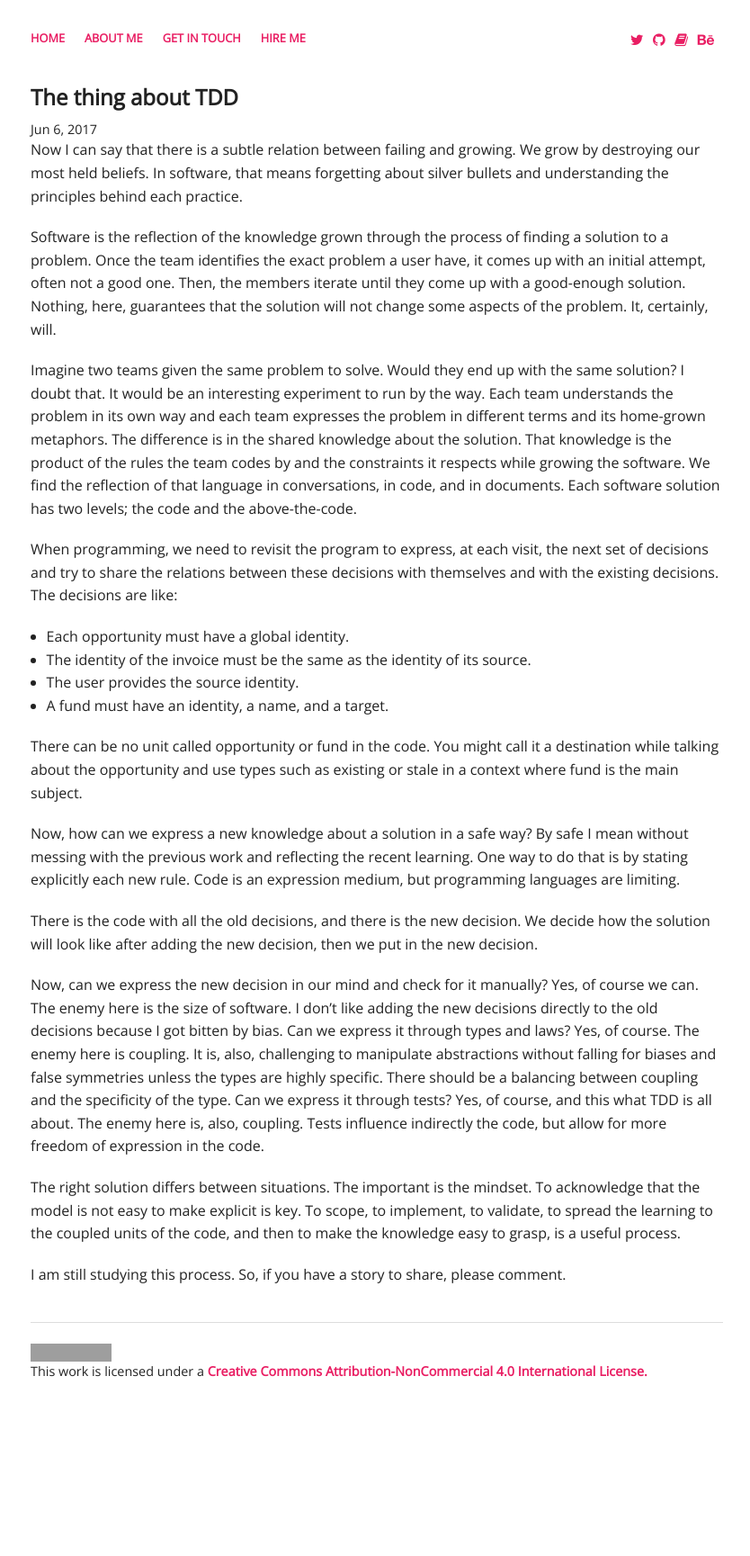
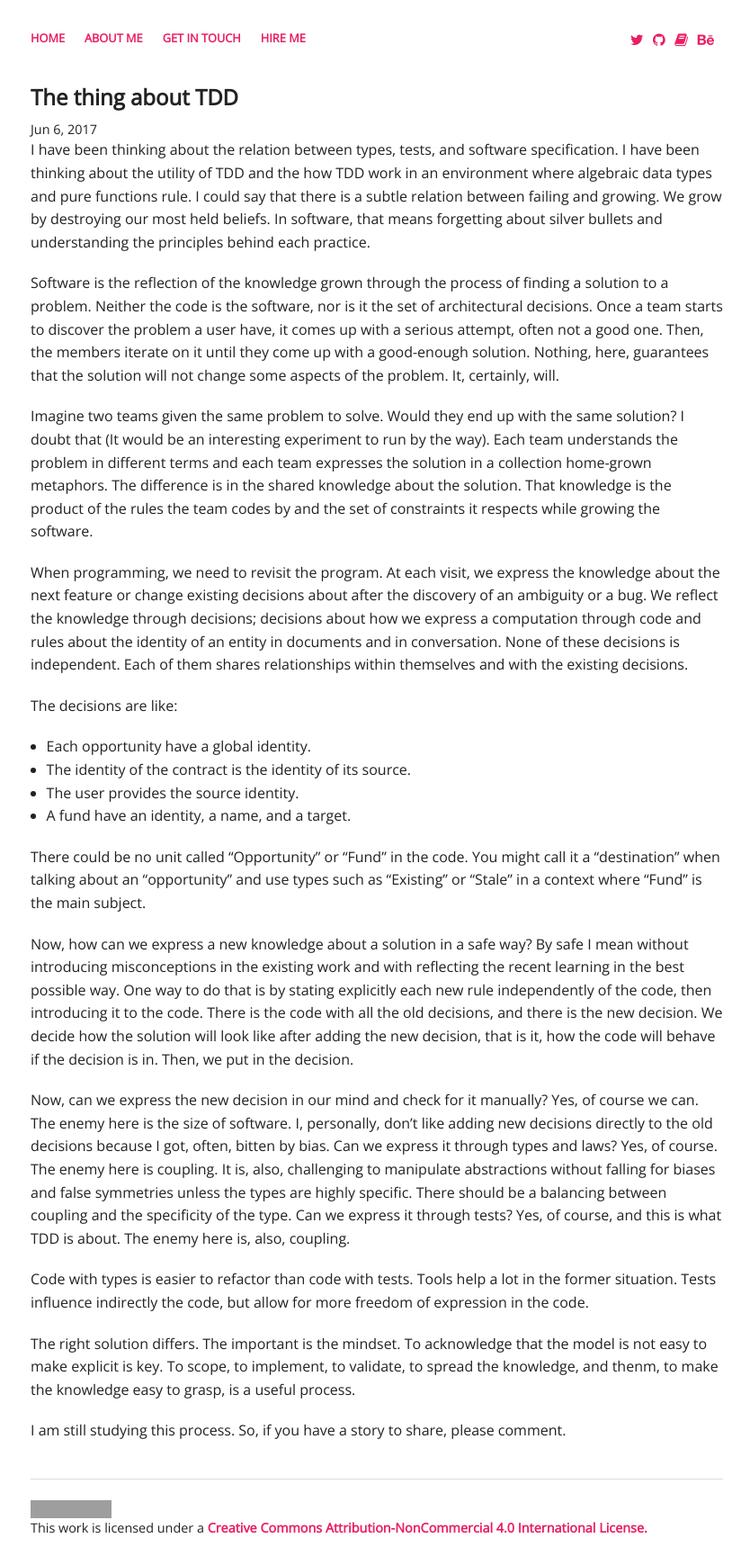
Before and after one commit to haresfaiez/haresfaiez.github.io, a Jekyll site: the page built from _posts/2017-06-06-The-thing-about-TDD.md, in a window 1280 px wide. Shown: the whole page at 90% size, without its empty margins (221-1055 px from the left). Built offline with Jekyll 4.4.1, drawn with Linux system fonts in a browser that asks for light colours; some web fonts are replaced; comment, search, counter and statistics services are not loaded; before the commit the page ends 1555 px from its top, so only the background shows below that; grey boxes are pictures that could not be loaded.

Commit message:
Improve the last post

```diff
--- a/_posts/2017-06-06-The-thing-about-TDD.md
+++ b/_posts/2017-06-06-The-thing-about-TDD.md
@@ -7,78 +7,88 @@ categories: Software, TDD, Design
 tags: featured
 ---
 
-Now I can say that there is a subtle relation between failing and growing.
+I have been thinking about the relation between types,
+tests, and software specification.
+I have been thinking about the utility of TDD and the how TDD work
+in an environment where algebraic data types and pure functions rule.
+I could say that there is a subtle relation between failing and growing.
 We grow by destroying our most held beliefs.
 In software, that means forgetting about silver bullets
 and understanding the principles behind each practice.
 
 Software is the reflection of the knowledge grown through
 the process of finding a solution to a problem.
-Once the team identifies the exact problem a user have,
-it comes up with an initial attempt, often not a good one.
-Then, the members iterate until they come up with a good-enough solution.
+Neither the code is the software, nor is it the set of architectural decisions.
+Once a team starts to discover the problem a user have,
+it comes up with a serious attempt, often not a good one.
+Then, the members iterate on it until they come up with a good-enough solution.
 Nothing, here, guarantees that the solution will not change some aspects of the
 problem. It, certainly, will.
 
 Imagine two teams given the same problem to solve.
 Would they end up with the same solution?
-I doubt that. It would be an interesting experiment to run by the way.
-Each team understands the problem in its own way
-and each team expresses the problem in different terms
-and its home-grown metaphors.
+I doubt that (It would be an interesting experiment to run by the way).
+Each team understands the problem in different terms
+and each team expresses the solution in a collection home-grown metaphors.
 The difference is in the shared knowledge about the solution.
 That knowledge is the product of the rules the team codes by
-and the constraints it respects while growing the software.
-We find the reflection of that language in conversations,
-in code, and in documents.
-Each software solution has two levels;
-the code and the above-the-code.
+and the set of constraints it respects while growing the software.
 
-When programming, we need to revisit the program to express, at each visit,
-the next set of decisions and try to share the relations between these
-decisions with themselves and with the existing decisions.
+When programming, we need to revisit the program.
+At each visit, we express the knowledge about the next feature
+or change existing decisions about after the discovery of an ambiguity or a bug.
+We reflect the knowledge through decisions; decisions about how we express
+a computation through code and rules about the identity of an entity
+in documents and in conversation.
+None of these decisions is independent.
+Each of them shares relationships within themselves
+and with the existing decisions.
+
 The decisions are like:
-  * Each opportunity must have a global identity.
-  * The identity of the invoice must be the same as the identity of its source.
+  * Each opportunity have a global identity.
+  * The identity of the contract is the identity of its source.
   * The user provides the source identity.
-  * A fund must have an identity, a name, and a target.
+  * A fund have an identity, a name, and a target.
 
-There can be no unit called opportunity or fund in the code.
-You might call it a destination while talking about the opportunity
-and use types such as existing or stale in a context where fund is the main
-subject.
+There could be no unit called "Opportunity" or "Fund" in the code.
+You might call it a "destination" when talking about an "opportunity"
+and use types such as "Existing" or "Stale" in a context where "Fund"
+is the main subject.
 
 Now, how can we express a new knowledge about a solution in a safe way?
-By safe I mean without messing with the previous work
-and reflecting the recent learning.
-One way to do that is by stating explicitly each new rule.
-Code is an expression medium, but programming languages are limiting.
-
+By safe I mean without introducing misconceptions in the existing work
+and with reflecting the recent learning in the best possible way.
+One way to do that is by stating explicitly each
+new rule independently of the code, then introducing it to the code.
 There is the code with all the old decisions, and there is the new decision.
 We decide how the solution will look like after adding the new decision,
-then we put in the new decision.
+that is it, how the code will behave if the decision is in.
+Then, we put in the decision.
 
 Now, can we express the new decision in our mind
 and check for it manually? Yes, of course we can.
 The enemy here is the size of software.
-I don't like adding the new decisions directly to the old decisions because
-I got bitten by bias.
+I, personally, don't like adding new decisions directly to
+the old decisions because I got, often, bitten by bias.
 Can we express it through types and laws? Yes, of course.
 The enemy here is coupling.
 It is, also, challenging to manipulate abstractions without falling for biases
 and false symmetries unless the types are highly specific.
 There should be a balancing between coupling and the specificity of the type.
-Can we express it through tests? Yes, of course, and this what TDD is all about.
+Can we express it through tests? Yes, of course,
+and this is what TDD is about.
 The enemy here is, also, coupling.
+
+Code with types is easier to refactor than code with tests.
+Tools help a lot in the former situation.
 Tests influence indirectly the code,
 but allow for more freedom of expression in the code.
 
-The right solution differs between situations.
-The important is the mindset.
+The right solution differs. The important is the mindset.
 To acknowledge that the model is not easy to make explicit is key.
 To scope, to implement, to validate,
-to spread the learning to the coupled units of the code,
-and then to make the knowledge easy to grasp, is a useful process.
+to spread the knowledge,
+and thenm, to make the knowledge easy to grasp, is a useful process.
 
 I am still studying this process.
 So, if you have a story to share, please comment.
```
